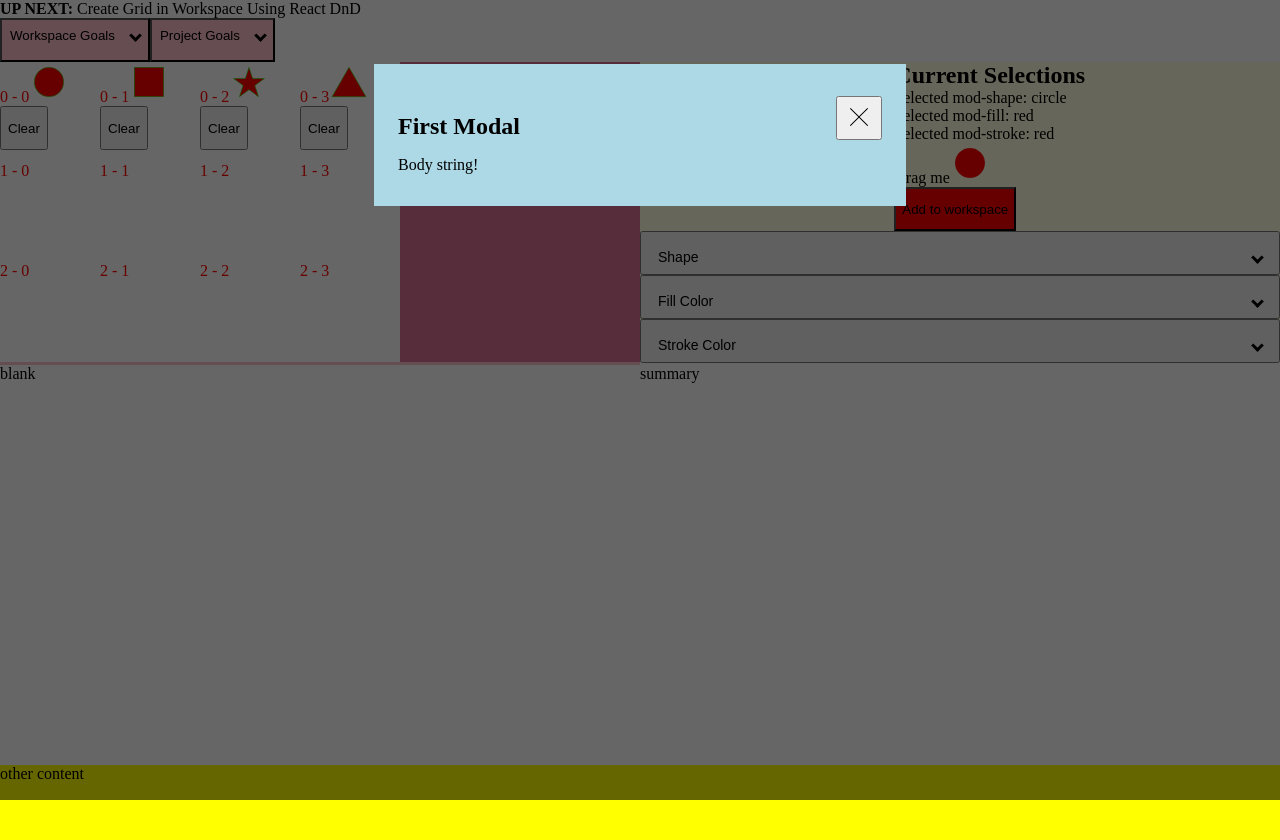
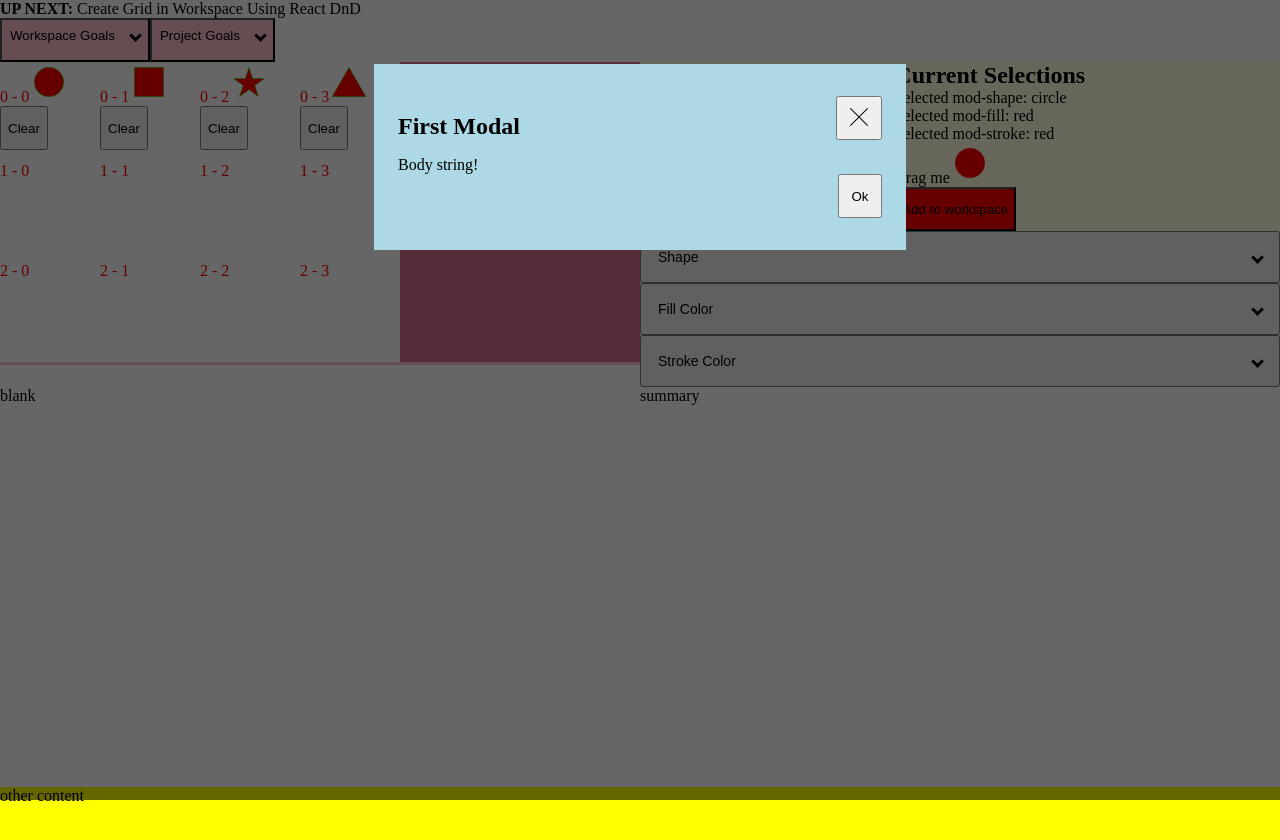
Before and after one commit to KierstenMiller/DnD-product-builder, a Next.js app in the folder next-app-test/: page /build-your-own in a window 1280 px wide. Both pictures are taken after a click on the button "Add to workspace". Shown: the top 840 px of the page. Built offline with nearby package versions, Linux system fonts and the light colour scheme.

Commit message:
footer buttons ftw

```diff
--- a/next-app-test/src/Components/DnD/studio.tsx
+++ b/next-app-test/src/Components/DnD/studio.tsx
@@ -11,6 +11,7 @@ import {  modifiersT } from '-/page-components/build-your-own/build-your-own.uti
 import { ModalTrigger } from '../modal/modalTrigger'
 
 import styles from '#/Home.module.scss'
+import { closeButtons } from '../modal/modal.util'
 
 interface propsI {
     model: BuildYourOwnModel,
@@ -47,7 +48,9 @@ export const Studio = observer(({ model, modifiers }: propsI) => {
                             modalConfig={{
                                 header: {content: 'First Modal'},
                                 body: 'Body string!',
+                                footer: {buttons: [{text: 'Ok'}]}
                             }}
+
                         />
                     </div>
                 </div>
--- a/next-app-test/src/Components/modal/modal.module.scss
+++ b/next-app-test/src/Components/modal/modal.module.scss
@@ -29,3 +29,7 @@
     align-items: flex-end;
     padding-bottom: 16px;
 }
+.footer {
+    display: flex;
+    justify-content: flex-end;
+}
--- a/next-app-test/src/Components/modal/modal.tsx
+++ b/next-app-test/src/Components/modal/modal.tsx
@@ -1,5 +1,5 @@
 import { closeButtonContent, closeButtons } from "./modal.util";
-import { keyboardDivEventT, mouseButtonClickT } from "-/util/interactionTyping";
+import { mouseButtonClickT } from "-/util/interactionTyping";
 import defaultStyles from './modal.module.scss'
 import FocusTrap from "focus-trap-react";
 import { useEffect } from "react";
@@ -8,6 +8,16 @@ import { useEffect } from "react";
 //      TYPING      //
 //////////////////////
 export type modalToggleCallbackT = (event: mouseButtonClickT, isOpen: boolean) => void
+interface ButtonI {
+    text: string;
+    // optional
+    onClick?: (event: mouseButtonClickT) => void;
+    closeModalOnClick?: boolean;
+    className?: string;
+}
+interface FooterButtonI extends ButtonI {
+    close: (event: mouseButtonClickT) => void;
+}
 export interface ModalI {
     header: {
         content: string;
@@ -17,15 +27,23 @@ export interface ModalI {
     closeCallback: modalToggleCallbackT;
     // optional
     footer?: {
-        content: React.ReactNode;
-        closeType?: closeButtons;
+        buttons?: ButtonI[];
     };
     stylesOverride?: any; // TODO: better typing
 }
 
 ///////////////////////////
-//      COMPONENT      //
+//      COMPONENTs      //
 //////////////////////////
+const FooterButton = ({ text, closeModalOnClick = true, onClick, close, className }: FooterButtonI) => {
+    const clickHandler = (event: mouseButtonClickT) => {
+        onClick && onClick(event);
+        closeModalOnClick && close(event);
+    }
+    return <button className={className} onClick={clickHandler}>
+        {text}
+    </button>
+}
 export const Modal = ({
     body,
     header,
@@ -39,21 +57,20 @@ export const Modal = ({
         const handleEsc = (event: any) => event.key === "Escape" && close(event); // TODO: better typing
         window.addEventListener('keydown', handleEsc);
         return () => window.removeEventListener('keydown', handleEsc);
-      }, []);
+    }, []);
     return <div className={styles.container}>
         <div className={styles.backdrop} />
         <FocusTrap>
             <div role="dialog" aria-modal="true" aria-labelledby="dialog-label" className={styles.modal}>
                 <div className={styles.header}>
                     <h2 id="dialog-label">{header.content}</h2>
-                    <button className={styles.close} onClick={close}>{header.closeType ? closeButtonContent[header.closeType] : closeButtonContent.ex}</button>
+                    <button className={styles.close} onClick={close}>{closeButtonContent[header.closeType || closeButtons.ex]}</button>
                 </div>
                 <div className={styles.body}>
                     {body}
                 </div>
-                {footer && <div className={styles.footer}>
-                    {footer.closeType && <button onClick={close}>{closeButtonContent[footer.closeType]}</button>}
-                    {footer.content}
+                {footer?.buttons && <div className={styles.footer}>
+                    {footer.buttons.map(b => <FooterButton {...b} close={close} />)}
                 </div>}
             </div>
         </FocusTrap>
--- a/next-app-test/src/Components/modal/modal.util.tsx
+++ b/next-app-test/src/Components/modal/modal.util.tsx
@@ -8,5 +8,7 @@ export const closeButtonContent = {
     [closeButtons.standard]: <>Close</>,
     [closeButtons.cancel]: <>Cancel</>,
     // TODO: ex accessibility - add screen reader text
-    [closeButtons.ex]: <svg xmlns="http://www.w3.org/2000/svg" fill="#000000" width="30px" height="30px" viewBox="0 0 256 256"><path d="M202.82861,197.17188a3.99991,3.99991,0,1,1-5.65722,5.65624L128,133.65723,58.82861,202.82812a3.99991,3.99991,0,0,1-5.65722-5.65624L122.343,128,53.17139,58.82812a3.99991,3.99991,0,0,1,5.65722-5.65624L128,122.34277l69.17139-69.17089a3.99991,3.99991,0,0,1,5.65722,5.65624L133.657,128Z"/></svg>
-}
+    [closeButtons.ex]: <span>
+        <span className="visually-hidden">Close</span>
+        <svg xmlns="http://www.w3.org/2000/svg" fill="#000000" width="30px" height="30px" viewBox="0 0 256 256"><path d="M202.82861,197.17188a3.99991,3.99991,0,1,1-5.65722,5.65624L128,133.65723,58.82861,202.82812a3.99991,3.99991,0,0,1-5.65722-5.65624L122.343,128,53.17139,58.82812a3.99991,3.99991,0,0,1,5.65722-5.65624L128,122.34277l69.17139-69.17089a3.99991,3.99991,0,0,1,5.65722,5.65624L133.657,128Z"/></svg>
+    </span>}
--- a/next-app-test/styles/globals.scss
+++ b/next-app-test/styles/globals.scss
@@ -119,5 +119,5 @@ h1, h2, h3, h4, h5, h6 {
 
 button {
   min-height: 44px;
-  max-height: 44px;
+  min-width: 44px;
 }
```
